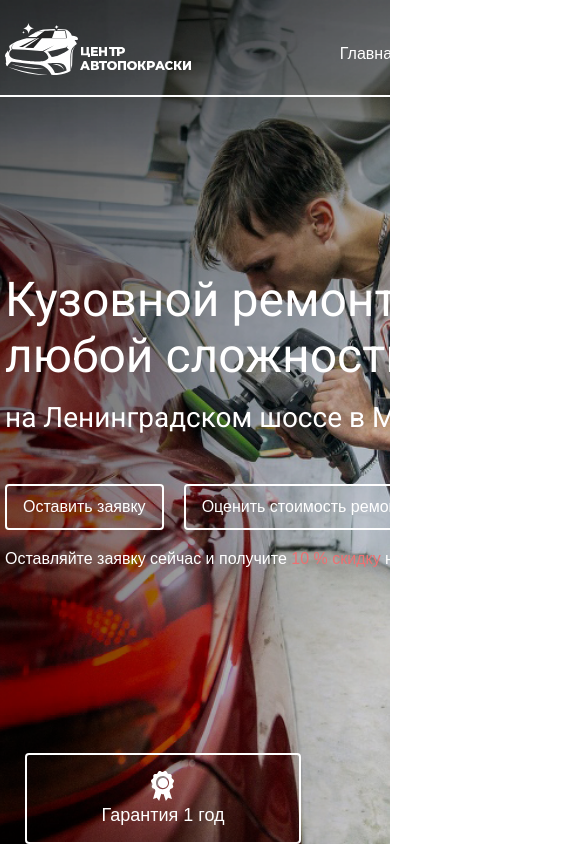
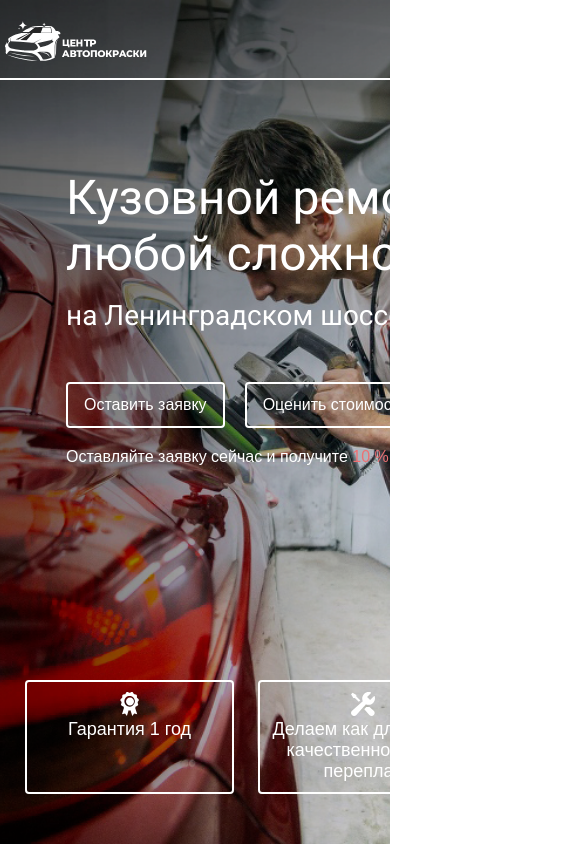
Before and after one commit to Oniiicha/avto-center, a plain HTML site: page index.html in a window 390 px wide. Shown: the top 865 px of the page, 585 px wide, since content can reach past the window. After the commit the page ends 844 px from the top, so only its background shows below. Drawn offline with Linux system fonts and the light colour scheme.

Commit message:
Адаптив hero на устройства

```diff
--- a/css/style.css
+++ b/css/style.css
@@ -17,6 +17,7 @@ body {
 .wrapper {
     min-height: 100%;
     position: relative;
+    overflow: hidden;
 }
 
 ul {
@@ -56,16 +57,17 @@ img {
     top: 0;
     left: 0;
     width: 100%;
+    text-align: center;
 }
 
 .container {
-    width: 1130px;
+    max-width: 1130px;
     padding: 0px 5px;
     margin: 0 auto;
 }
 
 .header__container {
-    min-width: 1370px;
+    max-width: 1370px;
     display: flex;
     column-gap: 30px;
     justify-content: space-between;
@@ -86,6 +88,14 @@ img {
 .header__nav-list {
     display: flex;
     column-gap: 34px;
+}
+
+.header__item {
+    border-bottom: 2px solid transparent;
+}
+
+.header__item.active {
+    border-bottom-color: white;
 }
 
 .header__link {
@@ -123,18 +133,27 @@ img {
     color: white;
 }
 
-.main {}
-
 .hero {
     height: 100vh;
     background: url(../img/bg/hero-bg.png) no-repeat center/cover;
     padding-top: 272px;
     color: white;
+    display: flex;
+    flex-direction: column;
 }
 
-.container {}
 
-.hero__main {}
+.hero__container {
+    flex: 1;
+    display: flex;
+    flex-direction: column;
+    margin-bottom: 50px;
+}
+
+.hero__main {
+    padding-left: 92px;
+    flex: 1;
+}
 
 .title {
     font-family: 'Roboto';
@@ -177,7 +196,6 @@ img {
     font-weight: 400;
     font-size: 16px;
     line-height: 18px;
-    margin-bottom: 164px;
 }
 
 .hero__call-to-action span {
@@ -186,10 +204,9 @@ img {
 
 .advantages {
     display: flex;
-    align-items: center;
     justify-content: space-between;
     padding: 0px 20px;
-    column-gap: 30px;
+    column-gap: 24px;
 }
 
 .advantage {
@@ -200,16 +217,82 @@ img {
 
 .hero__advantage {
     flex: 0 1 276px;
+    width: 276px;
 }
 
 .advantage_theme_transparent {
     border: 2px solid white;
 }
 
-.advantage__img {}
+.advantage__img {
+    width: 30px;
+    height: 30px;
+}
 
 .advantage__desc {
     font-weight: 400;
     font-size: 18px;
     line-height: 21px;
 }
+
+@media (max-width: 960px) {
+    .header__logo {
+        max-width: 181px;
+    }
+
+    .location {
+        display: none;
+    }
+
+    .container {
+        max-width: 898px;
+    }
+
+    .hero {
+        padding-top: 210px;
+    }
+
+    .hero__main {
+        padding-left: 73px;
+    }
+}
+
+@media (max-width: 768px) {
+    .container {
+        max-width: 725px;
+    }
+
+    .header__logo {
+        max-width: 142px;
+    }
+
+    .header__nav {
+        display: none;
+    }
+
+    .header__contacts {
+        display: none;
+    }
+
+    .hero {
+        padding-top: 170px;
+    }
+
+    .hero__main {
+        padding-left: 61px;
+    }
+
+    .hero__advantage {
+        flex: 0 1 221px;
+    }
+
+    .advantage {
+        font-size: 14px;
+        padding: 10px 10px;
+    }
+
+    .advantage__img {
+        width: 24px;
+        height: 24px;
+    }
+}
--- a/index.html
+++ b/index.html
@@ -24,8 +24,8 @@
                 </div>
                 <nav class="header__nav">
                     <ul class="header__nav-list">
-                        <li class="header__item">
-                            <a class="header__link" href="index.html">
+                        <li class="header__item active">
+                            <a class="header__link active" href="index.html">
                                 Главная
                             </a>
                         </li>
@@ -57,8 +57,8 @@
             </div>
         </header>
         <main class="main">
-            <div class="hero">
-                <div class="container">
+            <section class="hero">
+                <div class="container hero__container">
                     <div class="hero__main">
                         <h1 class="title">
                             Кузовной ремонт<br>
@@ -102,7 +102,7 @@
                                     fill="white" />
                             </svg>
                             <p class="advantage__desc">
-                                Делаем как для себя:качественно и без переплат
+                                Делаем как для себя:<br>качественно и без переплат
                             </p>
                         </li>
                         <li class="advantage hero__advantage advantage_theme_transparent">
@@ -119,7 +119,7 @@
                         </li>
                     </ul>
                 </div>
-            </div>
+            </section>
         </main>
     </div>
 </body>
```
